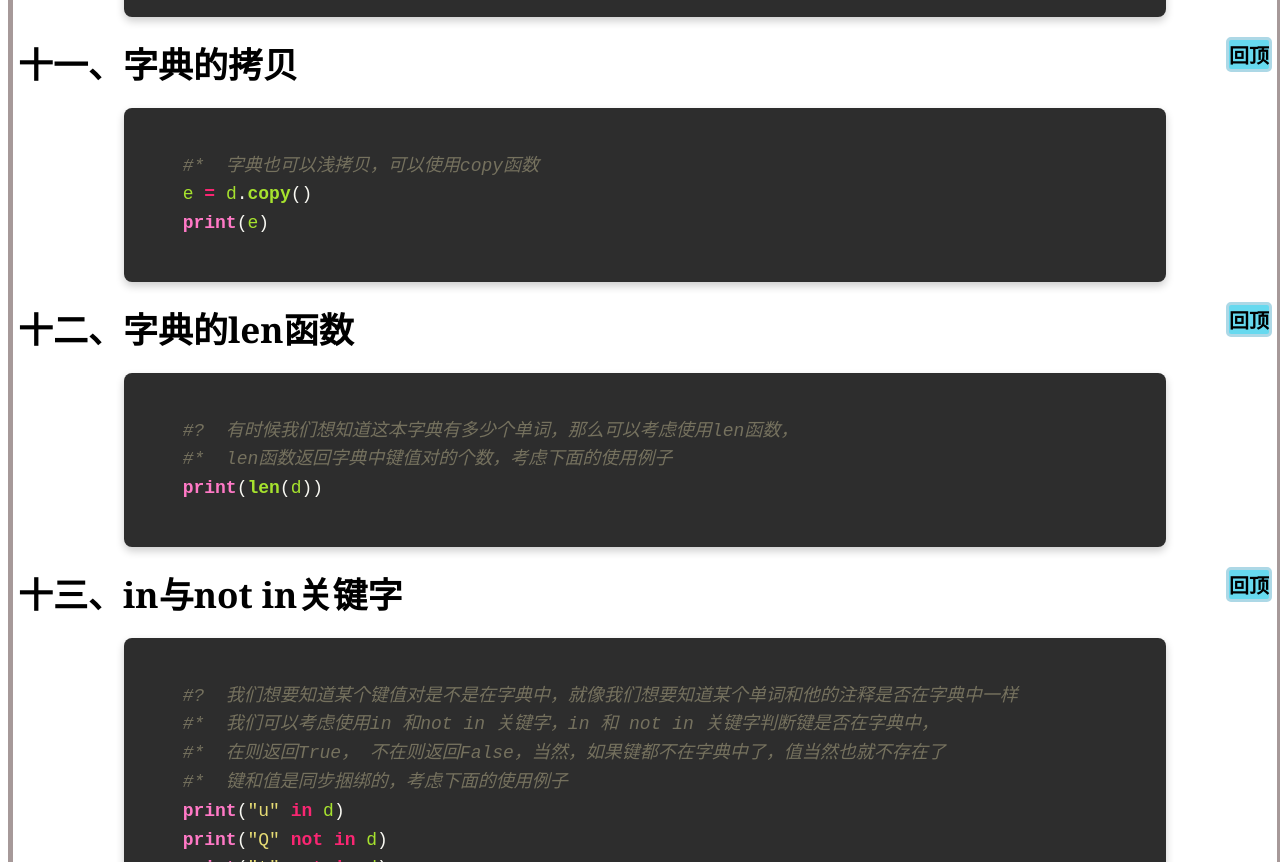
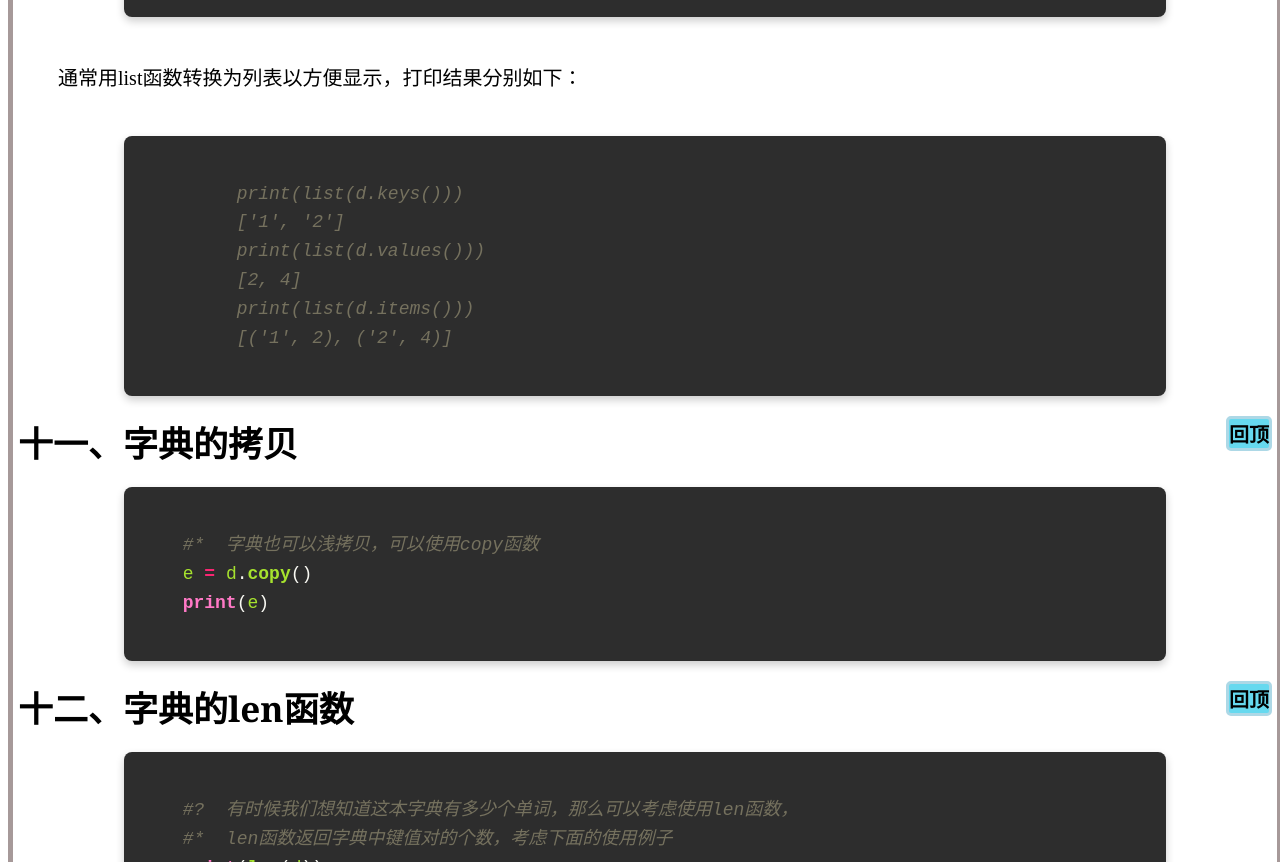
Before and after one commit to YunHDan/Python-Learning-Platform, a website: page HTML/python_dict.html in a window 1280 px wide. Shown: the part 6451-7313 px from the top of the page. Drawn offline with Linux system fonts and the light colour scheme; a web font is replaced by a local one.

Commit message:
修改路径

```diff
--- a/HTML/python_dict.html
+++ b/HTML/python_dict.html
@@ -199,6 +199,18 @@
     <span class="builtin">print</span>(<span class="identifier">items</span>, <span class="identifier">keys</span>, <span class="identifier">values</span>)
     </code></pre>
 
+    <p class="text_cls">
+        通常用list函数转换为列表以方便显示，打印结果分别如下：
+    </p>
+    <pre><code>
+        <span class="comment"> print(list(d.keys()))</span>
+        <span class="comment"> ['1', '2']</span>
+        <span class="comment"> print(list(d.values()))</span>
+        <span class="comment"> [2, 4]</span>
+        <span class="comment"> print(list(d.items()))</span>
+        <span class="comment"> [('1', 2), ('2', 4)]</span>
+    </code></pre>
+
     <h3 class="h2_cls" id="11">十一、字典的拷贝<span><a href="#0" class="back">回顶</a></span></h3>
 
     <pre><code>
```
